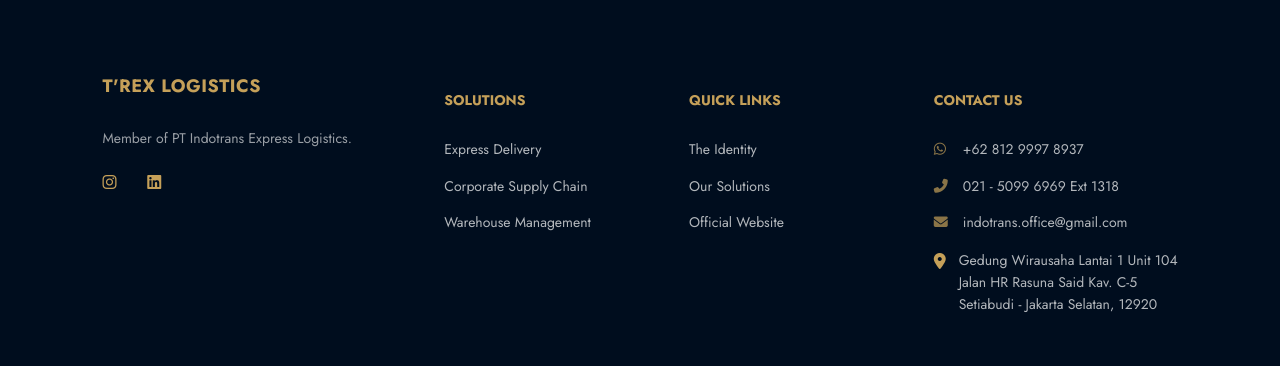
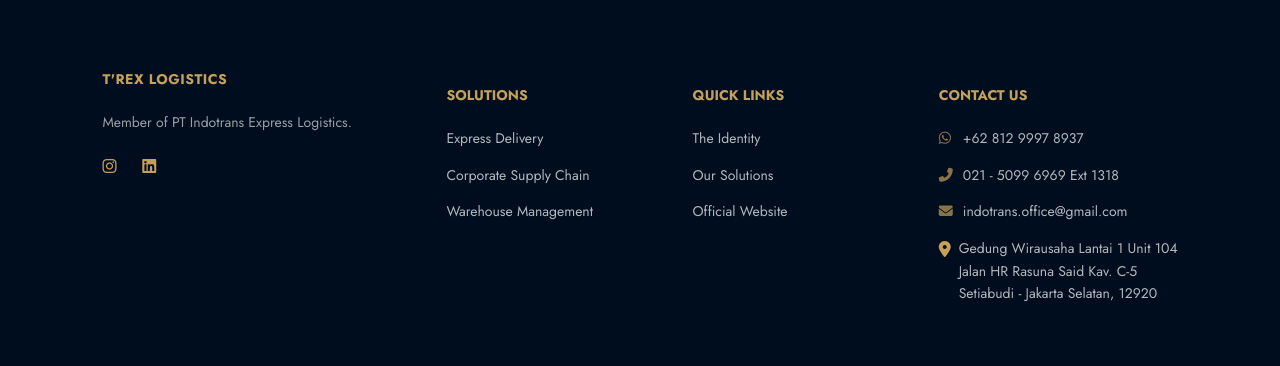
Before and after one commit to SmittyWerbenn/indotrans, a plain HTML site: page index.html in a window 1280 px wide. Shown: the part 2376-2742 px from the top of the page. Drawn offline with nearby package versions, Linux system fonts and the light colour scheme; a web font is replaced by a local one.

Commit message:
Update index.html

```diff
--- a/index.html
+++ b/index.html
@@ -128,9 +128,9 @@
         /* --- Footer --- */
         footer { background: #000D1E; color: var(--white); padding: 100px 8% 50px; width: 100%; }
         .footer-grid { display: grid; grid-template-columns: 1.5fr 1fr 1fr 1.2fr; gap: 50px; }
-        .footer-links h4 { color: var(--gold); margin-bottom: 25px; text-transform: uppercase; font-size: 14px; }
+        .footer-links h4 { color: var(--gold); margin-bottom: 25px; text-transform: uppercase; font-size: 14px; line-height: 1; }
         .footer-links p { font-size: 14px; opacity: 0.7; margin-bottom: 12px; line-height: 1.6; }
-        .footer-links i { width: 25px; color: var(--gold); }
+        .footer-links i { width: 20px; color: var(--gold); }
         .footer-links a { color: inherit; text-decoration: none; transition: 0.3s; }
         .footer-links a:hover { color: var(--gold); }
 
@@ -138,7 +138,7 @@
         .footer-logo-container img { height: 45px; width: auto; }
         .footer-logo-container h3 { margin: 0; }
 
-        .address-container { display: flex; align-items: flex-start; margin-top: 15px; }
+        .address-container { display: flex; align-items: flex-start; margin-top: 15px; gap: 0px; }
         .address-container i { margin-top: 5px; }
         .address-text { line-height: 1.6; font-size: 14px; opacity: 0.7; }
 
@@ -203,7 +203,7 @@
                 <span class="subtitle">Our Identity</span>
                 <h2>Infrastruktur Terkemuka, Layanan Terpercaya</h2>
                 <p>T’REX Logistics menghadirkan pengalaman pengiriman profesional dengan jaringan luas di seluruh Indonesia. Kami mengedepankan akurasi data dan keamanan fisik barang di setiap jengkal perjalanan.</p>
-                <p>Dengan dukungan sistem tracking real-time dan tim operasional yang berpengalaman, kami memastikan efisiensi biaya logistik untuk pertumbuhan bisnis Anda.</p>
+                <p>With dukungan sistem tracking real-time dan tim operasional yang berpengalaman, kami memastikan efisiensi biaya logistik untuk pertumbuhan bisnis Anda.</p>
             </div>
             <div class="image-box" data-aos="fade-left">
                 <img src="https://images.unsplash.com/photo-1586528116311-ad8dd3c8310d?q=80&w=2070&auto=format&fit=crop" alt="Warehouse Operation">
@@ -243,7 +243,7 @@
     <footer id="contact">
         <div class="footer-grid">
             <div class="footer-links">
-                <h4 style="font-family: 'Jost', sans-serif; font-size: 18px; font-weight: 700; color: var(--gold); text-transform: uppercase; margin-bottom: 25px; margin-top: 0; padding-top: 0; letter-spacing: 0.5px;">T'REX LOGISTICS</h4>
+                <h4 style="font-family: 'Jost', sans-serif; font-size: 14px; font-weight: 700; color: var(--gold); text-transform: uppercase; margin-bottom: 25px; margin-top: 2px; padding-top: 0; letter-spacing: 0.5px;">T'REX LOGISTICS</h4>
                 <p style="opacity: 0.6; margin-top: 0;">Member of PT Indotrans Express Logistics.</p>
                 <div style="margin-top: 20px;">
                     <a href="#" style="margin-right: 15px;"><i class="fab fa-instagram"></i></a>
```
